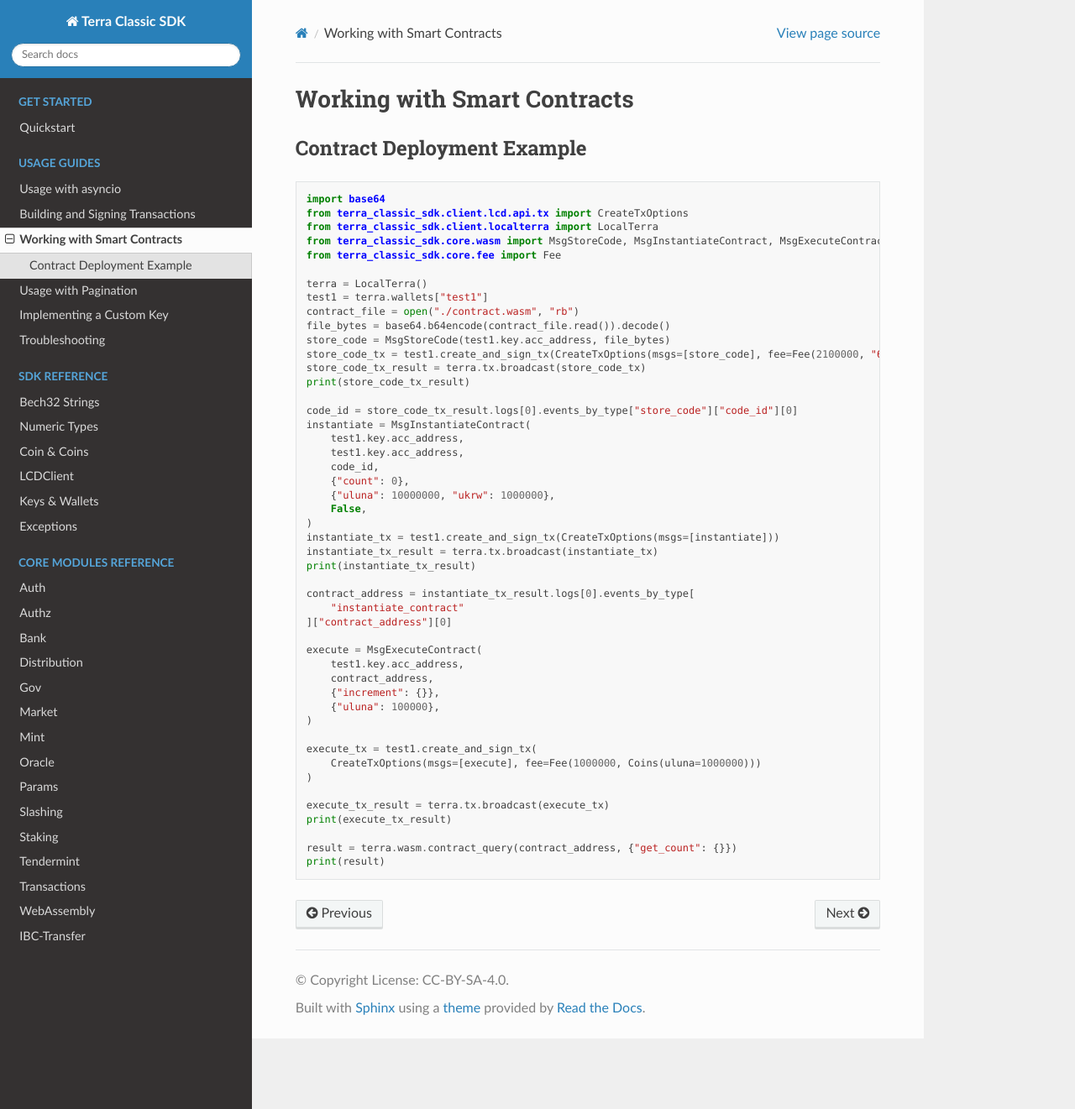
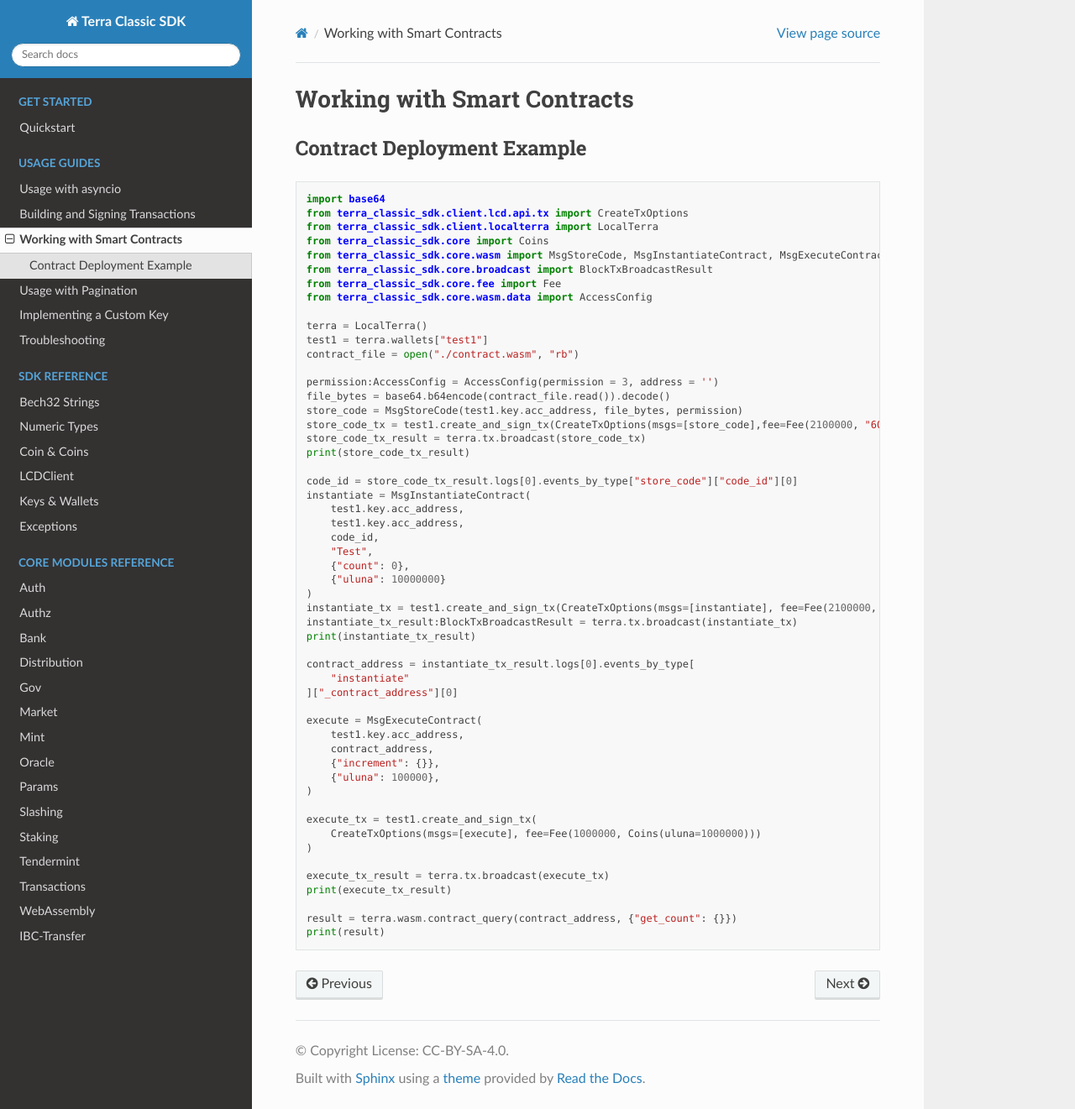
Before and after one commit to geoffmunn/terra.py, a Sphinx documentation site: the page built from docs/guides/smart_contracts.rst, in a window 1280 px wide and 1321 px high. Shown: the whole window at 84% size. Built offline with Sphinx 7.4.7 and the Read the Docs theme 2.0.0, drawn with Linux system fonts in a browser that asks for light colours; pages that are not in the unit, such as notebooks, are missing from menus.

Commit message:
Smart contracts code and wasm file updated

```diff
--- a/docs/guides/smart_contracts.rst
+++ b/docs/guides/smart_contracts.rst
@@ -11,15 +11,20 @@
     import base64
     from terra_classic_sdk.client.lcd.api.tx import CreateTxOptions
     from terra_classic_sdk.client.localterra import LocalTerra
+    from terra_classic_sdk.core import Coins
     from terra_classic_sdk.core.wasm import MsgStoreCode, MsgInstantiateContract, MsgExecuteContract
+    from terra_classic_sdk.core.broadcast import BlockTxBroadcastResult
     from terra_classic_sdk.core.fee import Fee
+    from terra_classic_sdk.core.wasm.data import AccessConfig
 
     terra = LocalTerra()
     test1 = terra.wallets["test1"]
     contract_file = open("./contract.wasm", "rb")
+
+    permission:AccessConfig = AccessConfig(permission = 3, address = '')
     file_bytes = base64.b64encode(contract_file.read()).decode()
-    store_code = MsgStoreCode(test1.key.acc_address, file_bytes)
-    store_code_tx = test1.create_and_sign_tx(CreateTxOptions(msgs=[store_code], fee=Fee(2100000, "60000uluna")))
+    store_code = MsgStoreCode(test1.key.acc_address, file_bytes, permission)
+    store_code_tx = test1.create_and_sign_tx(CreateTxOptions(msgs=[store_code],fee=Fee(2100000, "60000uluna")))
     store_code_tx_result = terra.tx.broadcast(store_code_tx)
     print(store_code_tx_result)
 
@@ -28,17 +33,17 @@
         test1.key.acc_address,
         test1.key.acc_address,
         code_id,
+        "Test",
         {"count": 0},
-        {"uluna": 10000000, "ukrw": 1000000},
-        False,
+        {"uluna": 10000000}
     )
-    instantiate_tx = test1.create_and_sign_tx(CreateTxOptions(msgs=[instantiate]))
-    instantiate_tx_result = terra.tx.broadcast(instantiate_tx)
+    instantiate_tx = test1.create_and_sign_tx(CreateTxOptions(msgs=[instantiate], fee=Fee(2100000, "60000uluna")))
+    instantiate_tx_result:BlockTxBroadcastResult = terra.tx.broadcast(instantiate_tx)
     print(instantiate_tx_result)
 
     contract_address = instantiate_tx_result.logs[0].events_by_type[
-        "instantiate_contract"
-    ]["contract_address"][0]
+        "instantiate"
+    ]["_contract_address"][0]
 
     execute = MsgExecuteContract(
         test1.key.acc_address,
```
Also changed, not shown: 1 other file.
